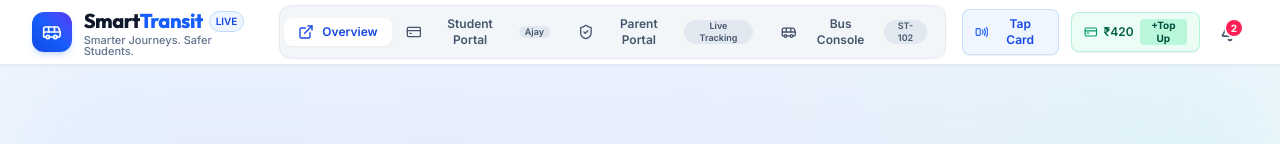
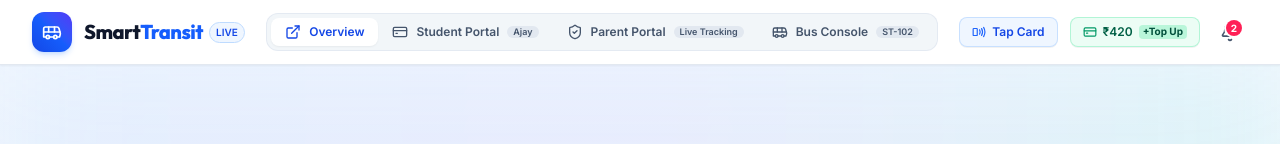
Before and after one commit to hacker-oss-ux/SmartTransit, a React (Vite) app: page / in a window 1280 px wide. Shown: the top 144 px of the page. Built offline with nearby package versions, Linux system fonts and the light colour scheme.

Commit message:
chore: remove Navbar subtitle completely

```diff
--- a/src/components/common/Navbar.tsx
+++ b/src/components/common/Navbar.tsx
@@ -54,9 +54,6 @@ export const Navbar: React.FC = () => {
                   LIVE
                 </span>
               </div>
-              <p className="text-[11px] text-slate-500 font-medium hidden sm:block leading-none">
-                Smarter Journeys. Safer Students.
-              </p>
             </div>
           </div>
 
```
